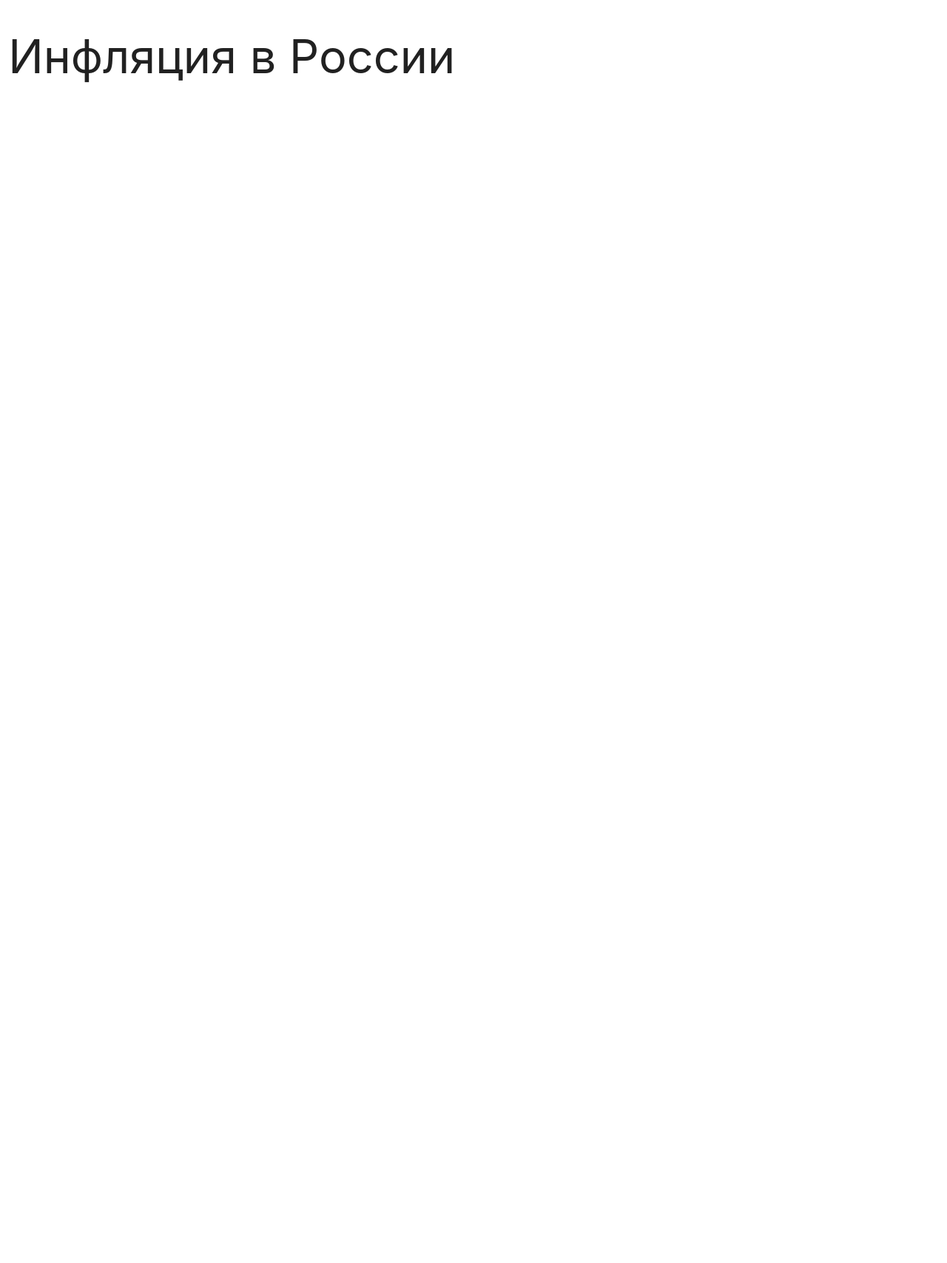
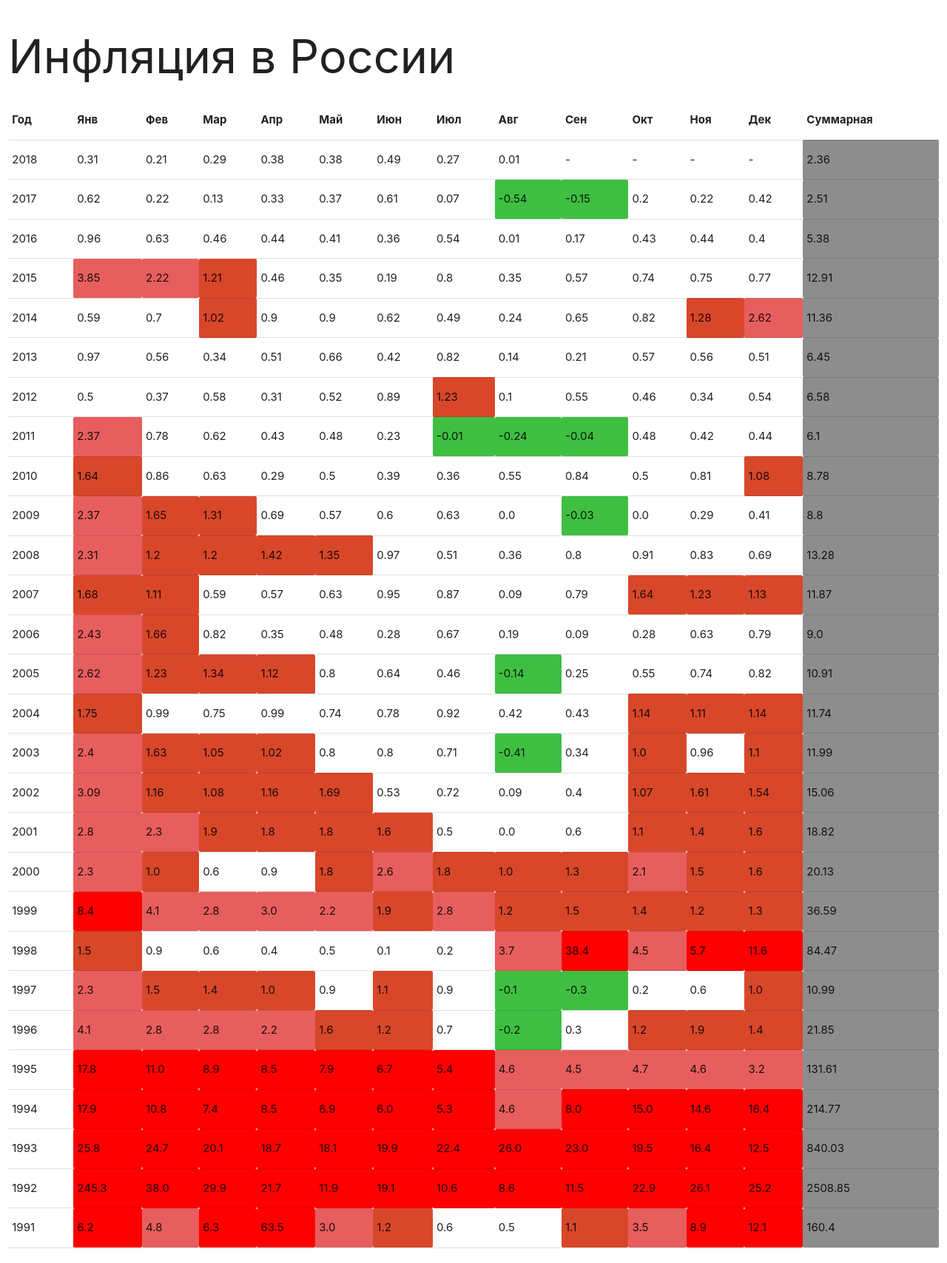
Before and after one commit to danko1521/python_project3, a Django app: page / in a window 1280 px wide. Shown: the whole page at 74% size. Before the commit the page ends 112 px from the top, so only its background shows below. Run offline with Django 3.2, Linux system fonts and the light colour scheme.

Commit message:
table views +

```diff
--- a/dynamic-templates/task1/app/templates/inflation.html
+++ b/dynamic-templates/task1/app/templates/inflation.html
@@ -1,8 +1,18 @@
 <!DOCTYPE html>{% load static %}
 <html>
   <head>
+
     <meta charset="UTF-8">
     <title>Инфляция в России</title>
+    <style>
+
+       .block :last-child {background: #8D8D8D}
+       td.col1 { background: #E75E5E}
+       td.col2 { background:#D8472A}
+       td.col3 { background: #FF0000}
+       td.col4 {background: #3EBF42}
+
+    </style>
     <!--Import Google Icon Font-->
     <link href="https://fonts.googleapis.com/icon?family=Material+Icons" rel="stylesheet">
     <!--Import materialize.css-->
@@ -12,14 +22,44 @@
     <meta name="viewport" content="width=device-width, initial-scale=1.0"/>
   </head>
 
-  <body>
+ <body>
     {% block content %}
       <div class="row">
         <h1 class="col s12">Инфляция в России</h1>
-        <div class="col s12 m8">
+        <div class="col s12 m12">
 
-        <!-- Ваша логика -->
+            <table>
+            <tr>
+                {% for colname in header %}
+                    <th>{{ colname }}</th>
+                {% endfor %}
+            </tr>
 
+                {% for row in data %}
+                <tr class="block">
+                {% for ele in row %}
+
+                    {% if ele >= 1 and ele <= 2 %}
+                        <td class="col2">{{ ele }}</td>
+
+                    {% elif ele > 2 and ele <= 5 %}
+                        <td class="col1">{{ ele }}</td>
+
+                    {% elif ele > 5 %}
+                        <td class="col3">{{ ele }}</td>
+
+                    {% elif ele < 0 %}
+                        <td class="col4">{{ ele }}</td>
+
+                    {% else %}
+                        <td> {{ ele }}</td>
+
+                    {% endif %}
+                {% endfor %}
+
+                {% endfor %}
+                </tr>
+            </table>
         </div>
       </div>
     {% endblock %}
--- a/dynamic-templates/task1/app/views.py
+++ b/dynamic-templates/task1/app/views.py
@@ -1,10 +1,103 @@
+import csv
 from django.shortcuts import render
+
 
 def inflation_view(request):
     template_name = 'inflation.html'
+    rows = []
 
-    # чтение csv-файла и заполнение контекста
-    context = {}
+    with open('inflation_russia.csv', encoding='utf-8') as isfile:
+        file = csv.reader(isfile, delimiter=';')
+        linecount = 0
+        for row in file:
+            if linecount == 0:
+                header = row
+                linecount += 1
+            else:
+                converted_data = [row[0]]
+                for i in row[1:]:
+                    try:
+                        converted_data.append(float(i))
+                    except:
+                        converted_data.append('-')
+                rows.append(converted_data)
+
+
+    context = {'data': rows, 'header':header}
+
+
+
 
     return render(request, template_name,
-                  context)
+                  context=context)
+
+
+
+
+
+
+
+
+
+
+
+
+
+
+
+
+
+
+
+
+
+
+
+
+
+
+
+
+
+
+
+
+
+
+
+
+
+
+
+
+# import csv
+# import io
+#
+# from django.shortcuts import render
+#
+#
+# def inflation_view(request):
+#     template_name = 'inflation.html'
+#     rows = []
+#
+#     with io.open('inflation_russia.csv', encoding='utf-8') as isfile:
+#         file = csv.reader(isfile, delimiter=';')
+#         linecount = 0
+#         for row in file:
+#             if linecount == 0:
+#                 header = row
+#                 linecount += 1
+#             else:
+#                 converted_data = [row[0]]
+#                 for i in row[1:]:
+#                     try:
+#                         converted_data.append(float(i))
+#                     except:
+#                         converted_data.append('-')
+#                 rows.append(converted_data)
+#
+#     # чтение csv-файла и заполнение контекста
+#     context = {'data': rows, 'header': header}
+#
+#     return render(request, template_name,
+#                   context=context)
```
